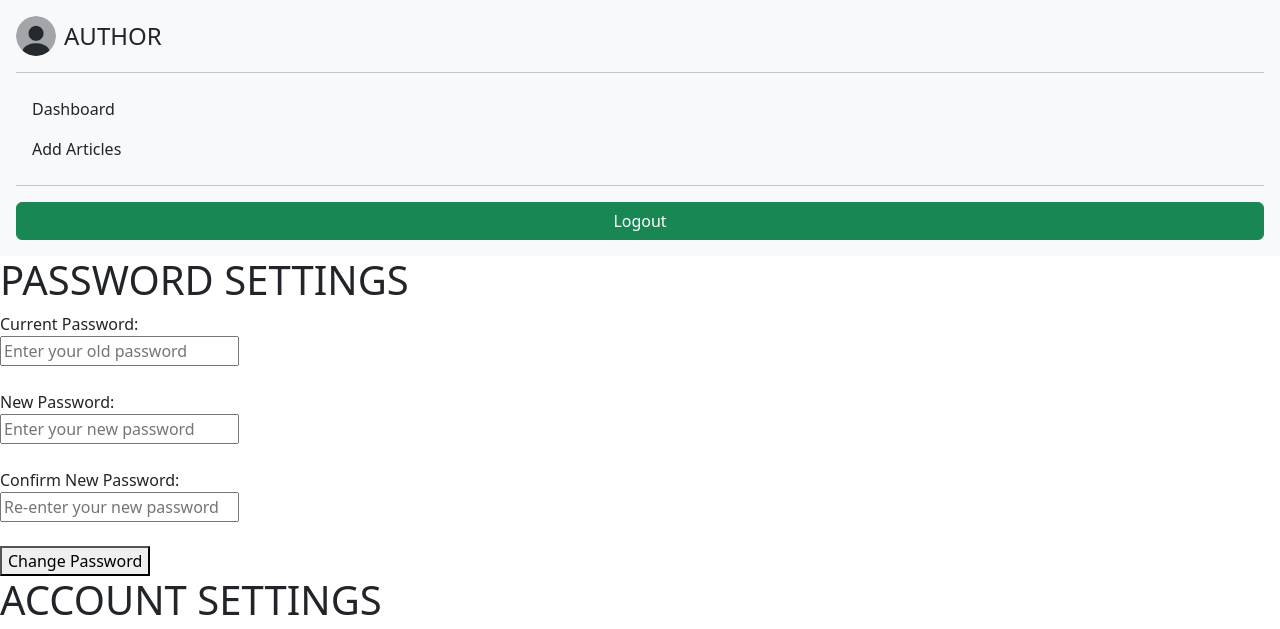
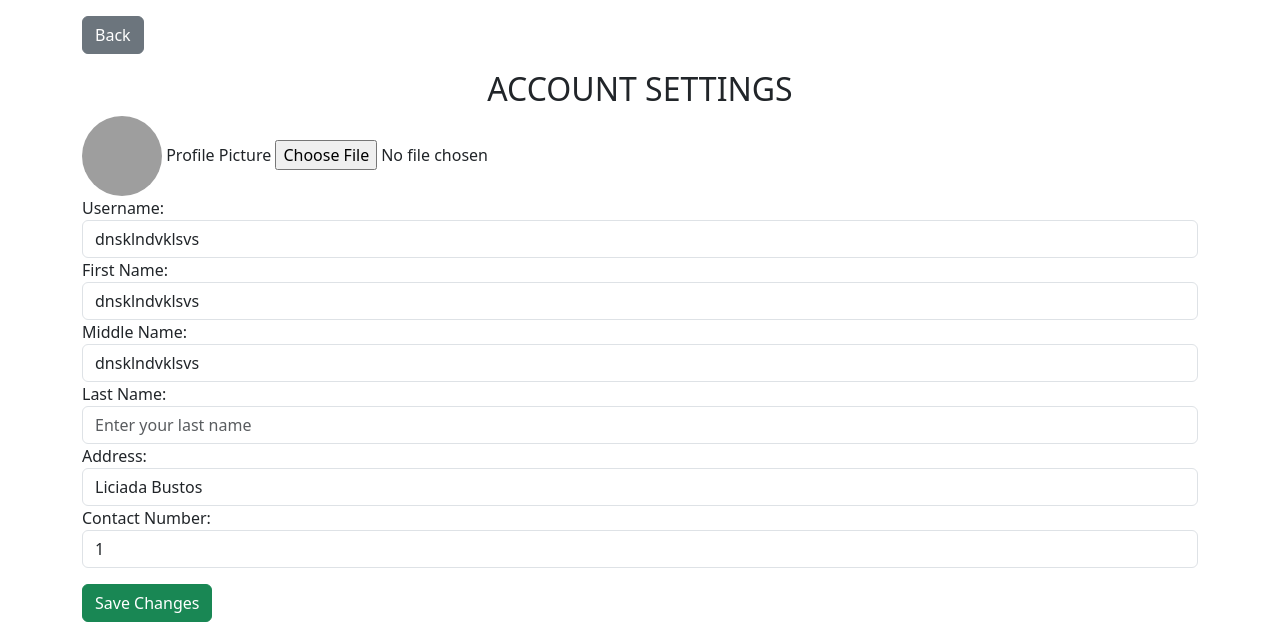
Before and after one commit to ClydeMondero/written-journey, a PHP site: page /written-journey/author-profile-settings.php in a window 1280 px wide. Shown: the top 629 px of the page. Run offline with PHP 8.4, Linux system fonts and the light colour scheme; a user stored in the database is signed in; data comes from the database, SQL or seed files in the repository; grey boxes are pictures that could not be loaded.

Commit message:
refactor: minor ui changes

```diff
--- a/add-account.php
+++ b/add-account.php
@@ -91,8 +91,8 @@ $searchEmail = $_GET['search'] ?? '';
     <script src="https://cdn.jsdelivr.net/npm/bootstrap@5.3.3/dist/js/bootstrap.bundle.min.js" integrity="sha384-YvpcrYf0tY3lHB60NNkmXc5s9fDVZLESaAA55NDzOxhy9GkcIdslK1eN7N6jIeHz" crossorigin="anonymous"></script>
 </head>
 
-<body>
-    <div class="container-fluid">
+
+<div class="container-fluid ">
     <div class="row">
         <!-- Sidebar -->
         <div class="col-md-3 bg-light">
@@ -105,7 +105,7 @@ $searchEmail = $_GET['search'] ?? '';
         <div class="col-md-9">
             <div class="card">
                 <div class="card-header">
-                        <h3 class="card-title">Manage Users</h3>
+                    <h3 class="card-title">MANAGE USERS</h3>
                 </div>
                 <div class="card-body">
                     <!-- Search Bar -->
--- a/add-articles.php
+++ b/add-articles.php
@@ -183,7 +183,7 @@ $issuesResult = mysqli_query($conn, $issuesQuery);
                         <div class="card-body table-responsive">
                             <form action="" method="post">
                                 <table class="table table-bordered table-hover">
-                                    <thead class="table-dark">
+                                    <thead class="table">
                                         <tr>
                                             <th>ID</th>
                                             <th>Title</th>
--- a/admin-dashboard.php
+++ b/admin-dashboard.php
@@ -143,8 +143,10 @@ if (isset($_GET['generate_report'])) {
                 <?php include 'admin-nav.php'; ?>
             </div>
             <div class="col-md-9">
-                <div class="content p-4">
-                    <h2 class="mb-4">Admin Dashboard</h2>
+                <div class="card content p-4">
+                    <div class="card-header">
+                        <h2 class="card-title mb-4">ADMIN DASHBOARD</h2>
+                    </div>
 
                     <div class="stats mb-4">
                         <h3 class="mb-3">General Statistics</h3>
--- a/author-profile-settings.php
+++ b/author-profile-settings.php
@@ -1,7 +1,6 @@
 <?php
+error_reporting(E_ALL & ~E_NOTICE);
 session_start();
-include('authors-nav.php');
-include('authors-change-password.php');
 require 'connection.php';
 
 // Check connection
@@ -37,7 +36,7 @@ if ($result && mysqli_num_rows($result) > 0) {
     $row = mysqli_fetch_assoc($result);
 
     // Save the user information in session variables
-    $_SESSION['image_path'] = $row['image_path'];
+    $_SESSION['image_path'] = empty($row['image_path']) ? 'img/default-profile.png' : $row['image_path'];
     $_SESSION['address'] = $row['address'];
     $_SESSION['first_name'] = $row['first_name'];
     $_SESSION['middle_name'] = $row['middle_name'];
@@ -54,54 +53,74 @@ if ($result && mysqli_num_rows($result) > 0) {
     <meta http-equiv="X-UA-Compatible" content="IE=edge">
     <meta name="viewport" content="width=device-width, initial-scale=1.0">
     <title>Authors Profile Settings</title>
+    <link href="https://cdn.jsdelivr.net/npm/bootstrap@5.3.3/dist/css/bootstrap.min.css" rel="stylesheet" integrity="sha384-QWTKZyjpPEjISv5WaRU9OFeRpok6YctnYmDr5pNlyT2bRjXh0JMhjY6hW+ALEwIH" crossorigin="anonymous">
+    <script src="https://cdn.jsdelivr.net/npm/bootstrap@5.3.3/dist/js/bootstrap.bundle.min.js" integrity="sha384-YvpcrYf0tY3lHB60NNkmXc5s9fDVZLESaAA55NDzOxhy9GkcIdslK1eN7N6jIeHz" crossorigin="anonymous"></script>
 </head>
 
 <body>
-
     <script>
         function updateProfileImage(newImagePath) {
             document.getElementById('profileImage').src = newImagePath;
         }
     </script>
 
+    <div class="container">
+        <div class="row">
+            <div class="col-md-12 my-3">
+                <a href="javascript:history.back()" class="btn btn-secondary"><i class="bi bi-arrow-left"></i> Back</a>
+            </div>
+        </div>
+
         <div class="settings">
-        <h1>ACCOUNT SETTINGS</h1>
+            <h2 class="text-center">ACCOUNT SETTINGS</h2>
             <form action="authors-update-profile.php" class="forms" method="post" enctype="multipart/form-data">
                 <div class="profile-con">
                     <!-- New Profile Picture -->
                     <div id="profilePicturePreviewContainer"></div>
-                <img id="profileImage" class="profile-image" src="<?php echo isset($_SESSION['image_path']) ? $_SESSION['image_path'] . '?' . time() : ''; ?>" alt="Profile Picture">
+                    <img id="profileImage" class="profile-image rounded-circle" src="<?php echo isset($_SESSION['image_path']) ? $_SESSION['image_path'] . '?' . time() : ''; ?>" alt="Profile Picture" style="width: 80px; height: 80px;">
                     <label for="profile_picture" class="profile-txt">Profile Picture</label>
-                <input type="file" id="profile_picture" name="profile_picture" accept="image/*">
+                    <input type="file" id="profile_picture" name="profile_picture" accept="image/*" class="form-control-file">
                 </div>
 
                 <div class="forms-content">
                     <!-- Display username -->
-                <label for="new_username">Username:</label> <br>
-                <input type="text" id="new_username" name="new_username" value="<?php echo isset($_SESSION['user_name']) ? htmlspecialchars($_SESSION['user_name']) : ''; ?>" required /> <br> <br>
+                    <div class="form-group">
+                        <label for="new_username">Username:</label>
+                        <input type="text" id="new_username" name="new_username" value="<?php echo isset($_SESSION['user_name']) ? htmlspecialchars($_SESSION['user_name']) : ''; ?>" required class="form-control" />
+                    </div>
 
                     <!-- First Name -->
-                <label for="first_name">First Name:</label> <br>
-                <input type="text" id="first_name" name="first_name" placeholder="Enter your first name" value="<?php echo isset($_SESSION['first_name']) ? htmlspecialchars($_SESSION['first_name']) : ''; ?>" required /> <br> <br>
+                    <div class="form-group">
+                        <label for="first_name">First Name:</label>
+                        <input type="text" id="first_name" name="first_name" placeholder="Enter your first name" value="<?php echo isset($_SESSION['first_name']) ? htmlspecialchars($_SESSION['first_name']) : ''; ?>" required class="form-control" />
+                    </div>
 
                     <!-- Middle Name -->
-                <label for="middle_name">Middle Name:</label> <br>
-                <input type="text" id="middle_name" name="middle_name" placeholder="Enter your middle name" value="<?php echo isset($_SESSION['middle_name']) ? htmlspecialchars($_SESSION['middle_name']) : ''; ?>" required /> <br> <br>
+                    <div class="form-group">
+                        <label for="middle_name">Middle Name:</label>
+                        <input type="text" id="middle_name" name="middle_name" placeholder="Enter your middle name" value="<?php echo isset($_SESSION['middle_name']) ? htmlspecialchars($_SESSION['middle_name']) : ''; ?>" required class="form-control" />
+                    </div>
 
                     <!-- Last Name -->
-                <label for="last_name">Last Name:</label> <br>
-                <input type="text" id="last_name" name="last_name" placeholder="Enter your last name" value="<?php echo isset($_SESSION['last_name']) ? htmlspecialchars($_SESSION['last_name']) : ''; ?>" required /> <br> <br>
+                    <div class="form-group">
+                        <label for="last_name">Last Name:</label>
+                        <input type="text" id="last_name" name="last_name" placeholder="Enter your last name" value="<?php echo isset($_SESSION['last_name']) ? htmlspecialchars($_SESSION['last_name']) : ''; ?>" required class="form-control" />
+                    </div>
 
                     <!-- Address -->
-                <label for="address">Address:</label> <br>
-                <input type="text" id="address" name="address" placeholder="Enter your address" value="<?php echo isset($_SESSION['address']) ? htmlspecialchars($_SESSION['address']) : ''; ?>" required /> <br> <br>
+                    <div class="form-group">
+                        <label for="address">Address:</label>
+                        <input type="text" id="address" name="address" placeholder="Enter your address" value="<?php echo isset($_SESSION['address']) ? htmlspecialchars($_SESSION['address']) : ''; ?>" required class="form-control" />
+                    </div>
 
                     <!-- Contact Number -->
-                <label for="contact_number">Contact Number:</label><br>
-                <input type="text" id="contact_number" name="contact_number" pattern="[0-9]{11}" value="<?php echo $_SESSION['contact_number']; ?>"><br>
+                    <div class="form-group">
+                        <label for="contact_number">Contact Number:</label>
+                        <input type="text" id="contact_number" name="contact_number" pattern="[0-9]{11}" value="<?php echo $_SESSION['contact_number']; ?>" class="form-control">
+                    </div>
 
                     <!-- Submit Button -->
-                <button type="submit" class="save-btn">Save Changes</button>
+                    <button type="submit" class="btn btn-success save-btn mt-3">Save Changes</button>
                 </div>
             </form>
         </div>
@@ -118,6 +137,8 @@ if ($result && mysqli_num_rows($result) > 0) {
             }
         </script>
 
+        <?php include('authors-change-password.php'); ?>
+    </div>
 </body>
 
 </html>
--- a/authors-change-password.php
+++ b/authors-change-password.php
@@ -56,32 +56,35 @@ if ($result && mysqli_num_rows($result) > 0) {
     <meta http-equiv="X-UA-Compatible" content="IE=edge">
     <meta name="viewport" content="width=device-width, initial-scale=1.0">
     <title>Change Authors Password</title>
+    <link href="https://cdn.jsdelivr.net/npm/bootstrap@5.3.3/dist/css/bootstrap.min.css" rel="stylesheet" integrity="sha384-QWTKZyjpPEjISv5WaRU9OFeRpok6YctnYmDr5pNlyT2bRjXh0JMhjY6hW+ALEwIH" crossorigin="anonymous">
+    <script src="https://cdn.jsdelivr.net/npm/bootstrap@5.3.3/dist/js/bootstrap.bundle.min.js" integrity="sha384-YvpcrYf0tY3lHB60NNkmXc5s9fDVZLESaAA55NDzOxhy9GkcIdslK1eN7N6jIeHz" crossorigin="anonymous"></script>
 </head>
 
 <body>
 
-    <script>
-        function updateProfileImage(newImagePath) {
-            document.getElementById('profileImage').src = newImagePath;
-        }
-    </script>
-
-    <div class="settings">
-        <h1>PASSWORD SETTINGS</h1>
+    <div class="container">
+        <h2 class="mt-4 text-center">PASSWORD SETTINGS</h2>
         <form method="post">
             <!-- Current Password -->
-            <label for="current_password">Current Password:</label> <br>
-            <input type="password" id="current_password" name="current_password" placeholder="Enter your old password" required> <br> <br>
+            <div class="form-group">
+                <label for="current_password">Current Password:</label>
+                <input type="password" id="current_password" name="current_password" class="form-control" placeholder="Enter your old password" required>
+            </div> <br>
 
-            <label for="password">New Password:</label> <br>
-            <input type="password" id="password" name="password" placeholder="Enter your new password" value="" required /> <br> <br>
+            <!-- New Password -->
+            <div class="form-group">
+                <label for="password">New Password:</label>
+                <input type="password" id="password" name="password" class="form-control" placeholder="Enter your new password" required>
+            </div> <br>
 
             <!-- Confirm New Password -->
-            <label for="confirm_password">Confirm New Password:</label> <br>
-            <input type="password" id="confirm_password" name="confirm_password" placeholder="Re-enter your new password" value="" required /> <br> <br>
+            <div class="form-group">
+                <label for="confirm_password">Confirm New Password:</label>
+                <input type="password" id="confirm_password" name="confirm_password" class="form-control" placeholder="Re-enter your new password" required>
+            </div> <br>
 
             <!-- Submit Button -->
-            <button type="submit" name="change_password">Change Password</button>
+            <button type="submit" name="change_password" class="btn btn-success">Change Password</button>
         </form>
     </div>
 </body>
--- a/customer-dashboard.php
+++ b/customer-dashboard.php
@@ -99,8 +99,9 @@ $resultMostDownloaded = $conn->query($sqlMostDownloaded);
                             <p><strong>DOI:</strong> <?= htmlspecialchars($article['doi']); ?></p>
                             <p><strong>Reference:</strong> <?= htmlspecialchars($article['reference']); ?></p>
                             <p><strong>Citation:</strong> <?= htmlspecialchars($article['citation']); ?></p>
+
+                            <a href="customer-articles.php?download=<?= htmlspecialchars($article['id']); ?>" class="btn btn-success btn-sm">Download PDF</a>
                             <small class="text-muted">Downloads: <?= htmlspecialchars($article['download_count']); ?></small>
-                            <a href="customer-articles.php?download=<?= htmlspecialchars($article['id']); ?>" class="btn btn-success btn-sm">Download PDF</a>
                         </div>
                     <?php endwhile; ?>
                 </div>
--- a/customer-nav.php
+++ b/customer-nav.php
@@ -78,7 +78,7 @@ if ($resultUser->num_rows > 0) {
                 </ul>
             </nav>
             <div class="dropdown">
-                <button class="btn btn-success dropdown-toggle" type="button" id="dropdownMenuButton1" data-bs-toggle="dropdown" aria-expanded="false">
+                <button class="btn dropdown-toggle" type="button" id="dropdownMenuButton1" data-bs-toggle="dropdown" aria-expanded="false">
                     <img src="img/<?php echo basename($profilePic); ?>" alt="Profile Picture" class="rounded-circle" width="40" height="40">
                 </button>
                 <ul class="dropdown-menu" aria-labelledby="dropdownMenuButton1">
--- /dev/null
+++ b/index.php
@@ -0,0 +1 @@
+<?php header("Location: login.php");
--- a/login.php
+++ b/login.php
@@ -179,7 +179,8 @@ function getLoginAttempts($conn, $email, $role)
 
 <body class="bg-light">
     <div class="container d-flex justify-content-center align-items-center vh-100">
-        <div class="card p-4 shadow-sm" style="width: 350px;">
+        <div class="card p-4 shadow-sm" style="width: 400px;">
+            <img src="img/logo.png" class="d-block mx-auto mb-4" alt="Written Journey Logo" width="120" height="120">
             <h3 class="text-center mb-4">LOGIN</h3>
             <form method="POST">
                 <div class="mb-3">
```
Also changed, not shown: add-journal-issues.php (+7 -4 lines), admin-articles.php (+5 -3 lines). Lines whose indentation alone changed are shown as unchanged.
